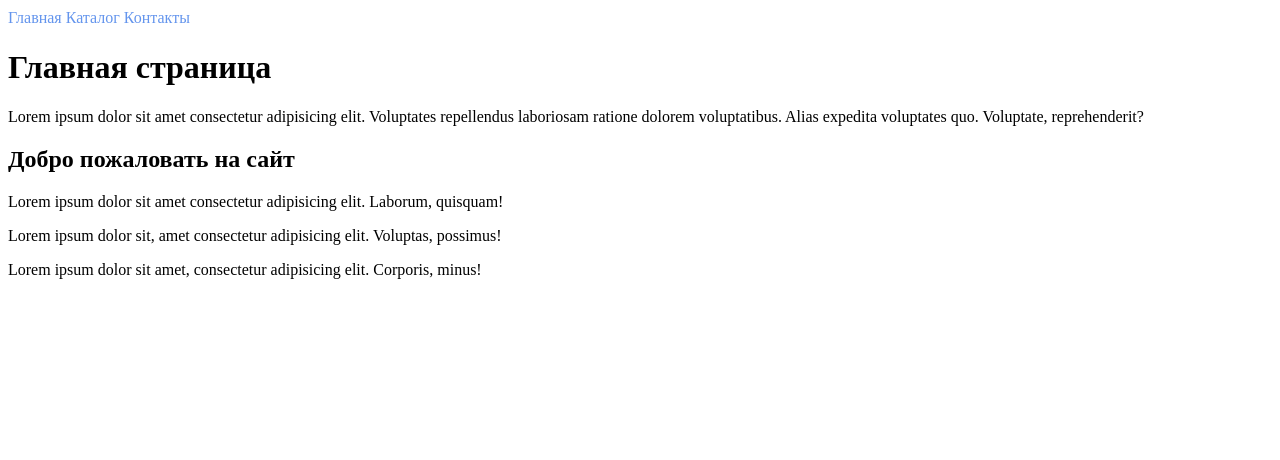
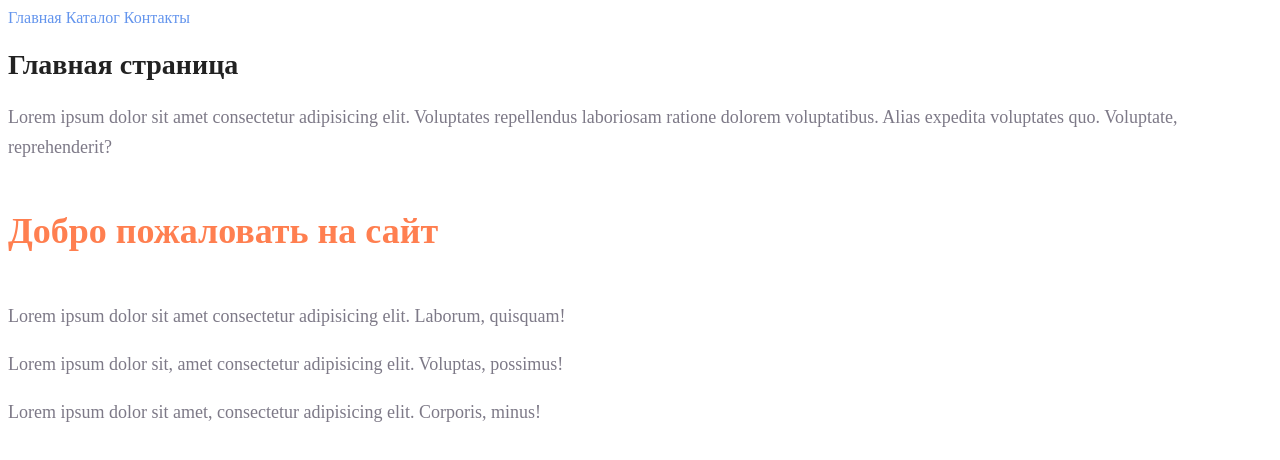
Before and after one commit to Allkalline/HTML-CSS_DZ1, a plain HTML site: page index.html in a window 1280 px wide. Drawn offline with Linux system fonts and the light colour scheme.

Commit message:
dz2 готово

```diff
--- a/index.html
+++ b/index.html
@@ -12,12 +12,12 @@
     <a class="menu" href="index.html">Главная</a>
     <a class="menu" href="catalog/catalog.html">Каталог</a>
     <a class="menu" href="contact.html">Контакты</a>
-    <h1>Главная страница</h1>
-    <p>Lorem ipsum dolor sit amet consectetur adipisicing elit. Voluptates repellendus laboriosam ratione dolorem voluptatibus. Alias expedita voluptates quo. Voluptate, reprehenderit?</p>
-    <h2>Добро пожаловать на сайт</h2>
-    <p>Lorem ipsum dolor sit amet consectetur adipisicing elit. Laborum, quisquam!</p>
-    <p>Lorem ipsum dolor sit, amet consectetur adipisicing elit. Voluptas, possimus!</p>
-    <p>Lorem ipsum dolor sit amet, consectetur adipisicing elit. Corporis, minus!</p>
+    <h1 class="title">Главная страница</h1>
+    <p class="paragraph">Lorem ipsum dolor sit amet consectetur adipisicing elit. Voluptates repellendus laboriosam ratione dolorem voluptatibus. Alias expedita voluptates quo. Voluptate, reprehenderit?</p>
+    <h2 class="title_h2">Добро пожаловать на сайт</h2>
+    <p class="paragraph">Lorem ipsum dolor sit amet consectetur adipisicing elit. Laborum, quisquam!</p>
+    <p class="paragraph">Lorem ipsum dolor sit, amet consectetur adipisicing elit. Voluptas, possimus!</p>
+    <p class="paragraph">Lorem ipsum dolor sit amet, consectetur adipisicing elit. Corporis, minus!</p>
 
 </body>
 
--- a/style.css
+++ b/style.css
@@ -7,3 +7,26 @@ a {
     font-size: 16px;
     line-height: 20px;
 }
+
+.title {
+    color: #222222;
+    font-size: 28px;
+    line-height: 36px;
+    font-weight: bold
+}
+
+.paragraph {
+    font-style: normal;
+    font-weight: 300;
+    font-size: 18px;
+    line-height: 30px;
+    color: #7D7987
+}
+
+.title_h2 {
+    color: coral;
+    font-style: normal;
+    font-weight: 700;
+    font-size: 36px;
+    line-height: 80px;
+}
```
Also changed, not shown: catalog/catalog.html (+8 -8 lines).
